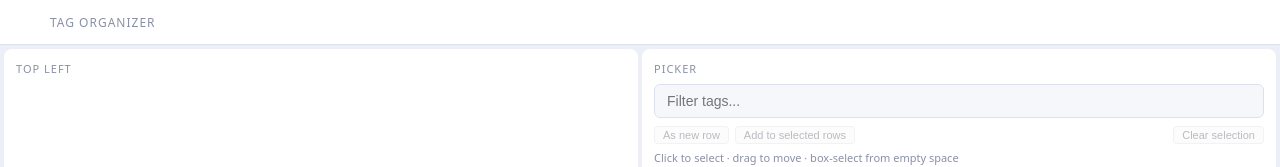
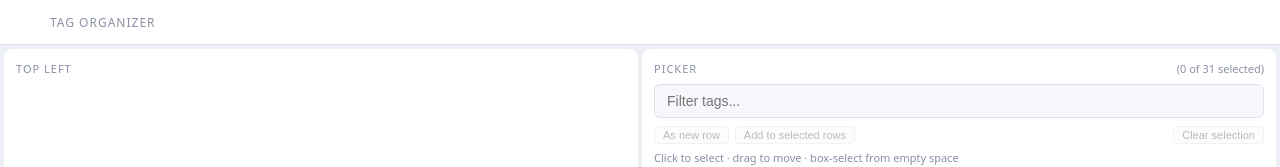
Before and after one commit to ielia/tag-organizer, a React (Vite) app: page / in a window 1280 px wide. Shown: the top 167 px of the page. Built offline with nearby package versions, Linux system fonts and the light colour scheme.

Commit message:
Added picker counters.

```diff
--- a/src/Picker.tsx
+++ b/src/Picker.tsx
@@ -198,7 +198,12 @@ export default function Picker({
 
   return (
     <div className="panel picker">
-      <div className="panel-label">Picker</div>
+      <div className="panel-header">
+        <div className="panel-label">Picker</div>
+        <span className="picker-count">
+          ({selected.size} of {tags.length} selected)
+        </span>
+      </div>
       <div className="picker-filter-wrap">
         <input
           className="picker-filter"
--- a/src/index.css
+++ b/src/index.css
@@ -294,6 +294,12 @@ html, body, #root {
 .picker {
   grid-column: 2;
   grid-row: 1;
+}
+
+.picker-count {
+  font-size: 11px;
+  color: var(--text-muted);
+  white-space: nowrap;
 }
 
 .picker-actions {
```
Also changed, not shown: 1 other file (tests, documents, lock files or other folders).
